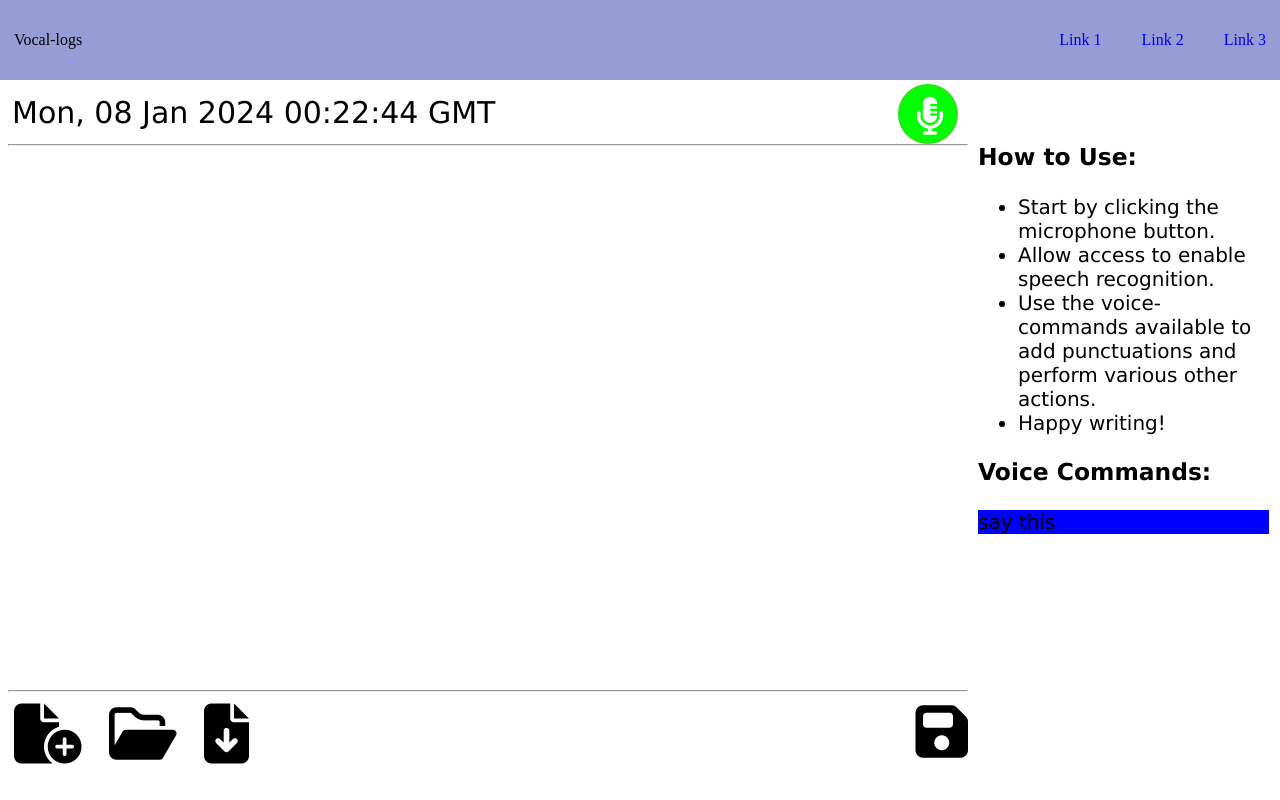
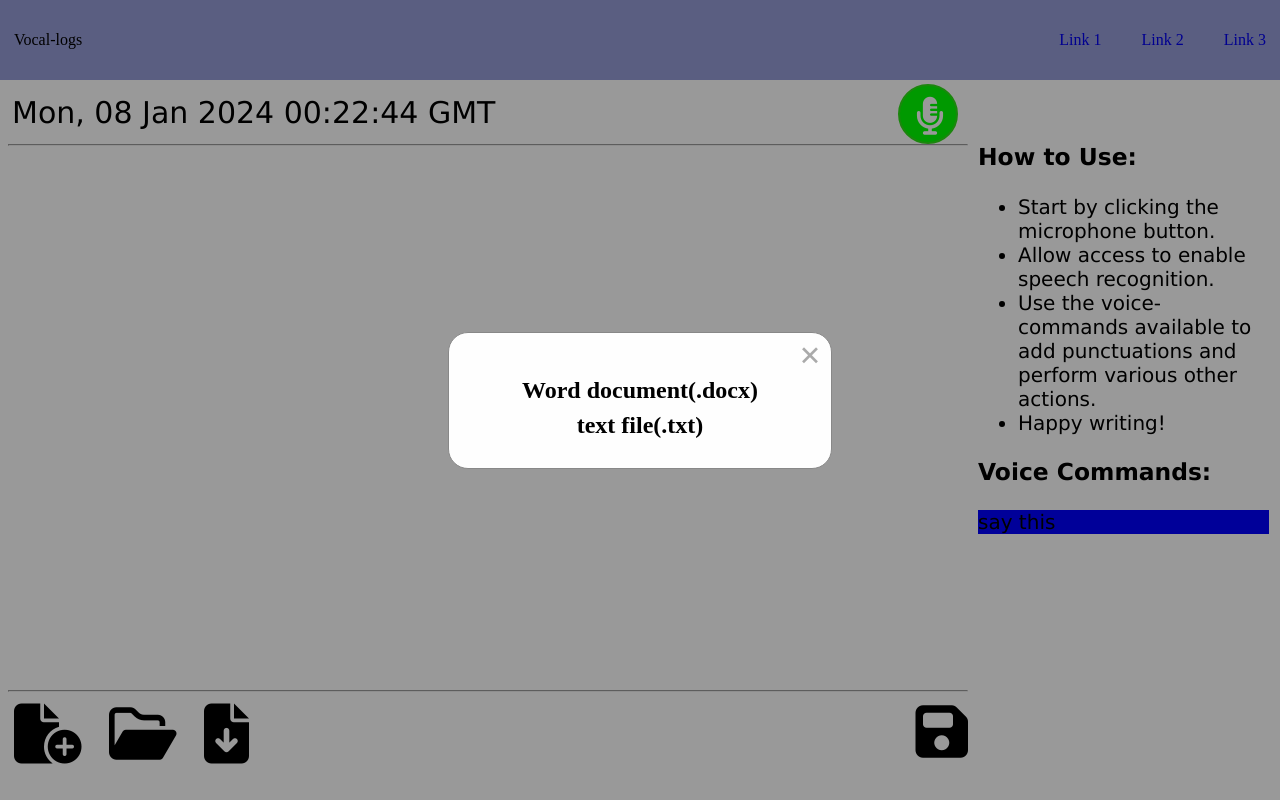
Before and after one commit to muktarkabir/Vocal-Logs, a website: page note.html in a window 1280 px wide. Both pictures are taken after a click on the element 234 px from the left and 732 px from the top of the page. Drawn offline with Linux system fonts and the light colour scheme.

Commit message:
Add a modal for download
I have added a modal that appears when the download button is clicked
and also added its appropriate styles and javascript logic. I have also
restructured my files for hosting purposes.

```diff
--- a/index.js
+++ b/index.js
@@ -72,3 +72,30 @@ startButton.addEventListener("click", () => {
 		stopRecognition();
 	}
 });
+
+//Download Modal Stuff
+// Get the modal
+let modal = document.getElementById("myModal");
+
+// Get the button that opens the modal
+let downloadButton = document.querySelector(".download-file");
+
+// Get the <span> element that closes the modal
+let span = document.querySelector(".close span");
+
+// When the user clicks on the button, open the modal
+downloadButton.onclick = function () {
+	modal.style.display = "flex";
+};
+
+// When the user clicks on <span> (x), close the modal
+span.onclick = function () {
+	modal.style.display = "none";
+};
+
+// When the user clicks anywhere outside of the modal, close it
+window.onclick = function (event) {
+	if (event.target == modal) {
+		modal.style.display = "none";
+	}
+};
--- a/note.html
+++ b/note.html
@@ -71,6 +71,16 @@
 			<div class="side-stuff">
 				<iframe src="hints.html" frameborder="0"></iframe>
 			</div>
+
+			<!-- The Modal -->
+			<div id="myModal" class="modal">
+				<!-- Modal content -->
+				<div class="modal-content">
+					<div class="close"><span>&times;</span></div>
+					<div class="as-docx">Word document(.docx)</div>
+					<div class="as-txt">text file(.txt)</div>
+				</div>
+			</div>
 		</main>
 	</body>
 </html>
--- a/style.css
+++ b/style.css
@@ -60,6 +60,7 @@ main {
 	gap: 12px;
 	padding: 4px;
 	margin-right: 6px;
+	z-index: 1;
 }
 .start-stop * {
 	width: 60px;
@@ -154,3 +155,68 @@ main {
 ::-webkit-scrollbar-thumb:hover {
 	background-color: hsl(0, 0%, 10%);
 }
+
+/* The Modal (background) */
+.modal {
+	display: none;
+	position: fixed; /* Stay in place */
+	z-index: 2; /* Sit on top */
+	left: 0;
+	top: 0;
+	width: 100%;
+	height: 100%;
+	overflow: auto;
+	background-color: rgb(0, 0, 0);
+	background-color: rgba(0, 0, 0, 0.4);
+	justify-content: center;
+	align-items: center;
+}
+/* Modal Content/Box */
+.modal-content {
+	background-color: #fefefe;
+	padding: 10px;
+	padding-top: 0px;
+	padding-bottom: 25px;
+	display: flex;
+	flex-direction: column;
+	border: 1px solid #888;
+	width: 30%; /* Could be more or less, depending on screen size */
+	border-radius: 20px;
+}
+
+/* The Close Button */
+.close {
+	display: flex;
+	justify-content: flex-end;
+	align-items: center;
+	color: #aaa;
+	font-size: 38px;
+	font-weight: bold;
+}
+.close span:hover,
+.close span:focus {
+	color: black;
+	text-decoration: none;
+	cursor: pointer;
+}
+
+.as-docx {
+	text-align: center;
+	margin-bottom: 8px;
+	font-weight: bold;
+	font-size: 1.5em;
+}
+
+.as-txt {
+	text-align: center;
+	margin-bottom: 4px;
+	font-weight: bold;
+	font-size: 1.5em;
+}
+
+.as-docx:hover,
+.as-txt:hover {
+	background-color: rgba(0, 0, 0, 0.1);
+	outline: 1px solid grey;
+	cursor: pointer;
+}
```
Also changed, not shown: index.html (+1 -1 lines).
